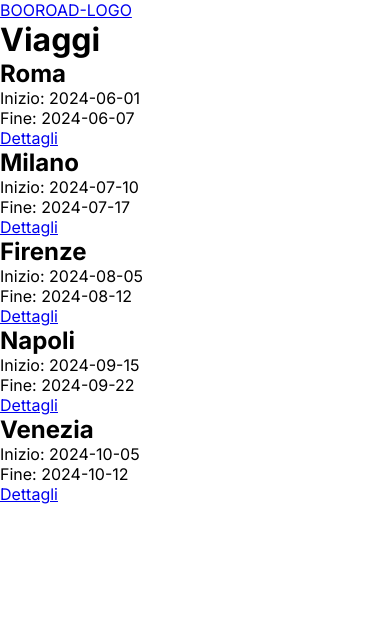
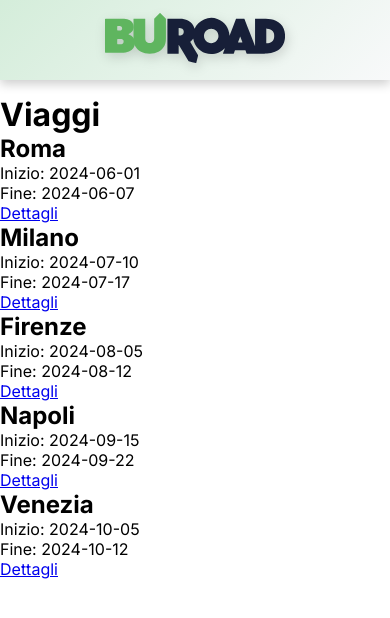
Before and after one commit to penso996/boo-road, a React (Vite) app: page / in a window 390 px wide. Shown: the top 618 px of the page. Built offline with nearby package versions, Linux system fonts and the light colour scheme.

Commit message:
added favico, added logo working on header style

```diff
--- a/index.html
+++ b/index.html
@@ -3,7 +3,7 @@
 
 <head>
   <meta charset="UTF-8" />
-  <link rel="icon" type="image/svg+xml" href="#" />
+  <link rel="icon" type="image/svg+xml" href="./src/assets/BuRoad SVG Favicon-01.svg" />
   <meta name="viewport" content="width=device-width, initial-scale=1.0" />
   <!-- font -->
   <link rel="preconnect" href="https://fonts.googleapis.com">
--- a/src/components/Header.jsx
+++ b/src/components/Header.jsx
@@ -3,7 +3,9 @@ import { Link } from "react-router-dom"
 
 const Header = () => {
     return (
-        <Link to="/">BOOROAD-LOGO</Link>
+        <header>
+            <Link to="/"><img src="./public/BuRoad SVG-01.svg" alt="booroad logo" /></Link>
+        </header>
     )
 }
 
--- a/src/index.css
+++ b/src/index.css
@@ -8,3 +8,40 @@
   padding: 0;
   box-sizing: border-box;
 }
+
+/* HEADER */
+header {
+  height: 120px;
+  display: flex;
+  align-items: center;
+  justify-content: center;
+  background: linear-gradient(135deg, #d4edda, #f8f9fa);
+  box-shadow: 0 4px 10px rgba(0, 0, 0, 0.2);
+  margin-bottom: 15px;
+}
+
+header img {
+  height: 80px;
+  filter: drop-shadow(2px 4px 6px rgba(0, 0, 0, 0.15));
+}
+
+/* HEADER RESPONSIVE */
+@media (max-width: 768px) {
+  header {
+    height: 100px;
+  }
+
+  header img {
+    height: 60px;
+  }
+}
+
+@media (max-width: 480px) {
+  header {
+    height: 80px;
+  }
+
+  header img {
+    height: 50px;
+  }
+}
```
Also changed, not shown: public/BuRoad SVG-01.svg (added), src/assets/BuRoad SVG Favicon-01.svg (added).
